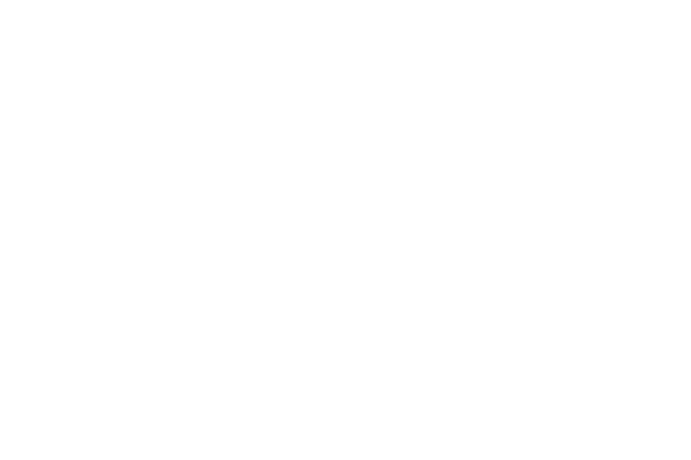
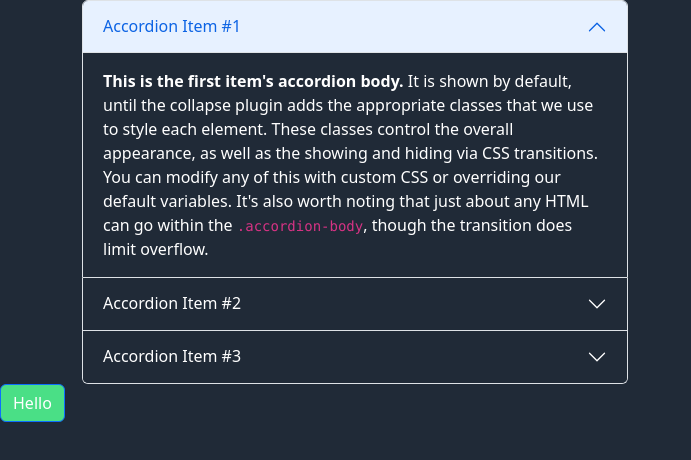
Before and after one commit to anasommer/js2-ca, a website: page index.html in a window 1280 px wide. Shown: the whole page, without its empty margins (0-691 px from the left). Drawn offline with nearby package versions, Linux system fonts and the light colour scheme.

Commit message:
ui color variables

```diff
--- a/index.html
+++ b/index.html
@@ -8,6 +8,112 @@
     <link rel="stylesheet" href="/css/style.css" />
   </head>
   <body>
+    <div class="container">
+      <div class="row">
+        <div class="col-6">
+          <div class="accordion" id="accordionExample">
+            <div class="accordion-item">
+              <h2 class="accordion-header" id="headingOne">
+                <button
+                  class="accordion-button"
+                  type="button"
+                  data-bs-toggle="collapse"
+                  data-bs-target="#collapseOne"
+                  aria-expanded="true"
+                  aria-controls="collapseOne"
+                >
+                  Accordion Item #1
+                </button>
+              </h2>
+              <div
+                id="collapseOne"
+                class="accordion-collapse collapse show"
+                aria-labelledby="headingOne"
+                data-bs-parent="#accordionExample"
+              >
+                <div class="accordion-body">
+                  <strong>This is the first item's accordion body.</strong> It
+                  is shown by default, until the collapse plugin adds the
+                  appropriate classes that we use to style each element. These
+                  classes control the overall appearance, as well as the showing
+                  and hiding via CSS transitions. You can modify any of this
+                  with custom CSS or overriding our default variables. It's also
+                  worth noting that just about any HTML can go within the
+                  <code>.accordion-body</code>, though the transition does limit
+                  overflow.
+                </div>
+              </div>
+            </div>
+            <div class="accordion-item">
+              <h2 class="accordion-header" id="headingTwo">
+                <button
+                  class="accordion-button collapsed"
+                  type="button"
+                  data-bs-toggle="collapse"
+                  data-bs-target="#collapseTwo"
+                  aria-expanded="false"
+                  aria-controls="collapseTwo"
+                >
+                  Accordion Item #2
+                </button>
+              </h2>
+              <div
+                id="collapseTwo"
+                class="accordion-collapse collapse"
+                aria-labelledby="headingTwo"
+                data-bs-parent="#accordionExample"
+              >
+                <div class="accordion-body">
+                  <strong>This is the second item's accordion body.</strong> It
+                  is hidden by default, until the collapse plugin adds the
+                  appropriate classes that we use to style each element. These
+                  classes control the overall appearance, as well as the showing
+                  and hiding via CSS transitions. You can modify any of this
+                  with custom CSS or overriding our default variables. It's also
+                  worth noting that just about any HTML can go within the
+                  <code>.accordion-body</code>, though the transition does limit
+                  overflow.
+                </div>
+              </div>
+            </div>
+            <div class="accordion-item">
+              <h2 class="accordion-header" id="headingThree">
+                <button
+                  class="accordion-button collapsed"
+                  type="button"
+                  data-bs-toggle="collapse"
+                  data-bs-target="#collapseThree"
+                  aria-expanded="false"
+                  aria-controls="collapseThree"
+                >
+                  Accordion Item #3
+                </button>
+              </h2>
+              <div
+                id="collapseThree"
+                class="accordion-collapse collapse"
+                aria-labelledby="headingThree"
+                data-bs-parent="#accordionExample"
+              >
+                <div class="accordion-body">
+                  <strong>This is the third item's accordion body.</strong> It
+                  is hidden by default, until the collapse plugin adds the
+                  appropriate classes that we use to style each element. These
+                  classes control the overall appearance, as well as the showing
+                  and hiding via CSS transitions. You can modify any of this
+                  with custom CSS or overriding our default variables. It's also
+                  worth noting that just about any HTML can go within the
+                  <code>.accordion-body</code>, though the transition does limit
+                  overflow.
+                </div>
+              </div>
+            </div>
+          </div>
+        </div>
+      </div>
+    </div>
+    <button class="btn btn-primary">Hello</button>
+
     <script
       src="https://cdn.jsdelivr.net/npm/bootstrap@5.2.3/dist/js/bootstrap.bundle.min.js"
       integrity="sha384-kenU1KFdBIe4zVF0s0G1M5b4hcpxyD9F7jL+jjXkk+Q2h455rYXK/7HAuoJl+0I4"
--- /dev/null
+++ b/scss/_ui.scss
@@ -0,0 +1,14 @@
+body {
+  background-color: $body-bg;
+  color: $body-color;
+}
+
+.btn {
+  background-color: $btn-color;
+  color: $btn-text-color;
+
+  &:hover {
+    background-color: $btn-color;
+    color: $btn-text-hover;
+  }
+}
--- /dev/null
+++ b/scss/_variables.scss
@@ -0,0 +1,5 @@
+$body-bg: #202a37;
+$body-color: #ffffff;
+$btn-color: #4adf86;
+$btn-text-color: #fff;
+$btn-text-hover: $body-bg;
--- a/scss/style.scss
+++ b/scss/style.scss
@@ -1 +1,3 @@
+@import "variables";
 @import "../node_modules/bootstrap/scss/bootstrap";
+@import "ui";
```
Also changed, not shown: css/style.css, 1 other file.
